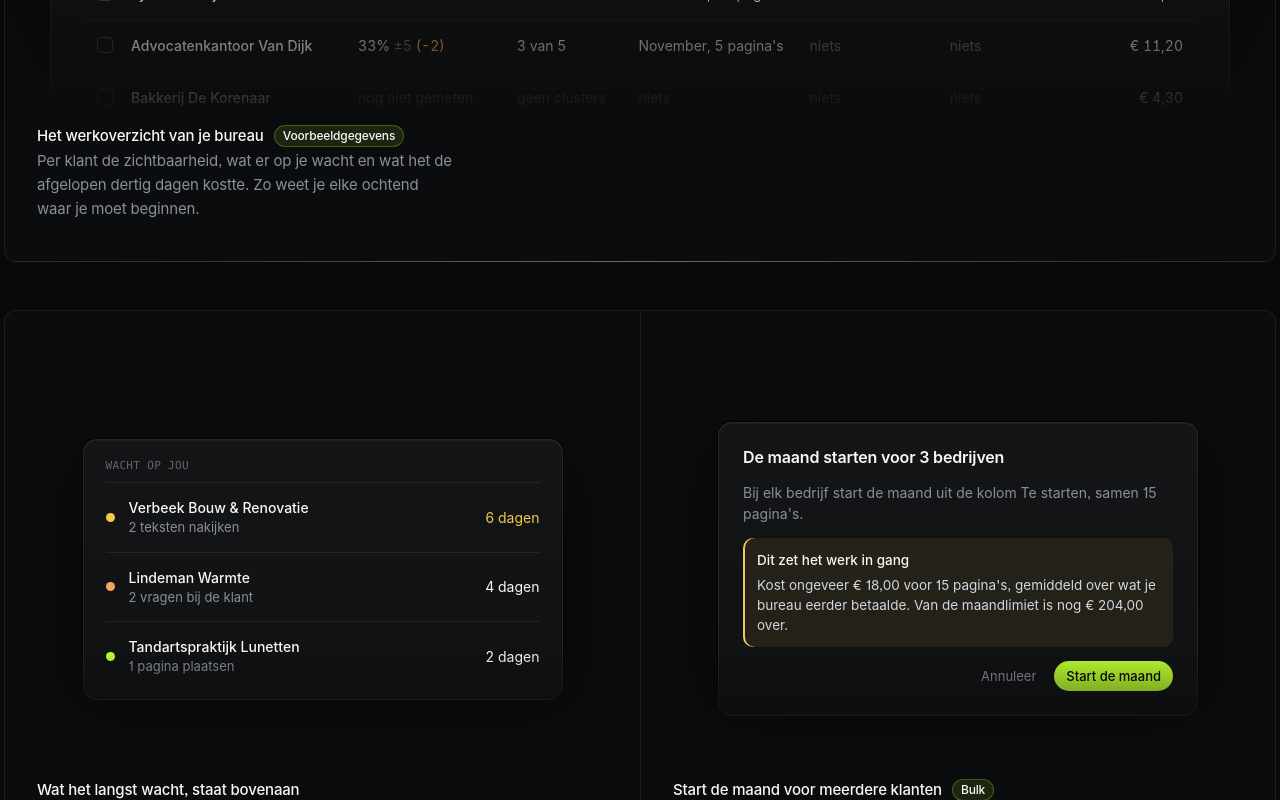
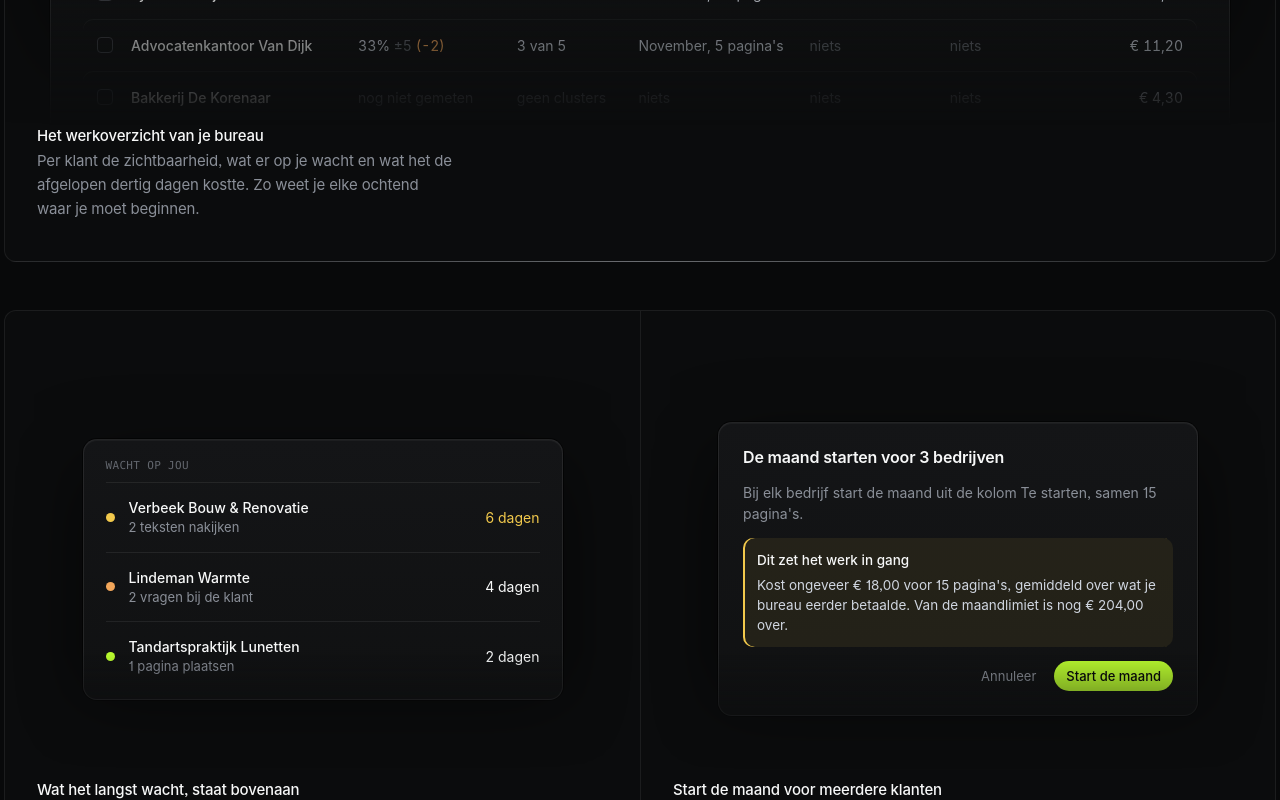
Before and after one commit to JanWillemKoopman/orbit, a Next.js app: page /beheer in a window 1280 px wide. Shown: the part 1700-2500 px from the top of the page. Built offline with nearby package versions, Linux system fonts and the light colour scheme.

Commit message:
Productpagina's: markeringen bij de bijschriften weggehaald
Co-Authored-By: Claude Opus 5.5 <noreply@anthropic.com>
Claude-Session: https://claude.ai/code/session_01BW8UUPrt6mocr3gUVUWBpL

```diff
--- a/app/pagina-mobiel.css
+++ b/app/pagina-mobiel.css
@@ -29,11 +29,6 @@
   .lp-cel .lp-caption { padding-top: 32px; }
   .lp-caption h3 { display: flex; flex-direction: column; align-items: flex-start; gap: 0; font-size: 15px; line-height: 24px; }
   .lp-caption p { max-width: none; margin-top: 4px; }
-  /* Het label wordt een stil kopje boven de titel in plaats van een chip die onder de titel afbreekt */
-  .lp-label {
-    order: -1; height: auto; padding: 0; margin-bottom: 2px; border-radius: 0; background: none; box-shadow: none;
-    font-family: var(--font-mono); font-size: 11px; line-height: 16px; letter-spacing: 0.02em; text-transform: uppercase; color: var(--text-quaternary);
-  }
 }
 
 @media (max-width: 640px) {
--- a/app/pagina.css
+++ b/app/pagina.css
@@ -50,11 +50,6 @@
 .lp-cel .lp-caption { padding-top: 8px; }
 .lp-caption h3 { display: flex; align-items: center; flex-wrap: wrap; gap: 4px 10px; font-size: 15px; line-height: 1.5; font-weight: var(--weight-medium); letter-spacing: -0.011em; color: var(--text-primary); }
 .lp-caption p { margin-top: 2px; max-width: 44ch; font-size: 15px; line-height: 1.6; letter-spacing: -0.011em; color: var(--text-tertiary); text-wrap: pretty; }
-.lp-label {
-  display: inline-flex; align-items: center; height: 22px; padding: 0 9px; border-radius: var(--radius-pill);
-  font-size: 12px; font-weight: var(--weight-medium); color: var(--text-primary);
-  background: rgba(188, 255, 47, 0.1); box-shadow: inset 0 0 0 1px rgba(188, 255, 47, 0.25);
-}
 
 /* Groot beeld: 64 px breder dan de tekst, zoals op linear.app --------------- */
 .lp-beeld, .lp-raster { margin-inline: -32px; }
--- a/app/werkwijze/werkwijze.css
+++ b/app/werkwijze/werkwijze.css
@@ -39,11 +39,6 @@
 .pd-caption h3 { font-size: 15px; line-height: 1.5; font-weight: var(--weight-medium); letter-spacing: -0.011em; color: var(--text-primary); }
 .pd-caption p { margin-top: 2px; font-size: 15px; line-height: 1.6; letter-spacing: -0.011em; color: var(--text-tertiary); text-wrap: pretty; }
 .pd-caption h3 { display: flex; align-items: center; flex-wrap: wrap; gap: 4px 10px; }
-.pd-label {
-  display: inline-flex; align-items: center; height: 22px; padding: 0 9px; border-radius: var(--radius-pill);
-  font-size: 12px; font-weight: var(--weight-medium); color: var(--text-primary);
-  background: rgba(188, 255, 47, 0.1); box-shadow: inset 0 0 0 1px rgba(188, 255, 47, 0.25);
-}
 
 /* Groot paneel: lichtval van boven, venster loopt rechts en onder weg */
 .pd-panel {
--- a/components/product/Blokken.tsx
+++ b/components/product/Blokken.tsx
@@ -9,7 +9,7 @@ import Link from 'next/link'
 import { preload } from 'react-dom'
 import { HeroVideo } from './HeroVideo'
 
-export type Bijschrift = { titel: string; tekst: string; label?: string }
+export type Bijschrift = { titel: string; tekst: string }
 
 export function Kop({ id, title, description }: { id: string; title: string; description: string }) {
   return (
@@ -23,7 +23,7 @@ export function Kop({ id, title, description }: { id: string; title: string; des
 function Tekst({ b }: { b: Bijschrift }) {
   return (
     <figcaption className="pd-caption">
-      <h3>{b.titel}{b.label && <span className="pd-label">{b.label}</span>}</h3>
+      <h3>{b.titel}</h3>
       <p>{b.tekst}</p>
     </figcaption>
   )
@@ -143,7 +143,7 @@ export function Intro({ id, titel, tekst, link, label }: { id: string; titel: st
 function BijschriftTekst({ b }: { b: Bijschrift }) {
   return (
     <figcaption className="lp-caption">
-      <h3>{b.titel}{b.label && <span className="lp-label">{b.label}</span>}</h3>
+      <h3>{b.titel}</h3>
       <p>{b.tekst}</p>
     </figcaption>
   )
--- a/content/beheer.ts
+++ b/content/beheer.ts
@@ -30,11 +30,10 @@ export const secties = {
     beeld: {
       titel: 'Het werkoverzicht van je bureau',
       tekst: 'Per klant de zichtbaarheid, wat er op je wacht en wat het de afgelopen dertig dagen kostte. Zo weet je elke ochtend waar je moet beginnen.',
-      label: 'Voorbeeldgegevens',
     },
     cellen: [
       { titel: 'Wat het langst wacht, staat bovenaan', tekst: 'Open vragen, teksten om na te kijken en pagina’s om te plaatsen, met het aantal dagen dat het al wacht.' },
-      { titel: 'Start de maand voor meerdere klanten', tekst: 'Vink bedrijven aan en start hun maand in één keer. Vooraf zie je hoeveel pagina’s het samen zijn en ongeveer wat het kost.', label: 'Bulk' },
+      { titel: 'Start de maand voor meerdere klanten', tekst: 'Vink bedrijven aan en start hun maand in één keer. Vooraf zie je hoeveel pagina’s het samen zijn en ongeveer wat het kost.' },
     ] as Bijschrift[],
   },
   klanten: {
@@ -47,7 +46,6 @@ export const secties = {
     beeld: {
       titel: 'Elke klant zijn eigen dossier',
       tekst: 'Leg per bureau vast hoeveel pagina’s een nieuwe klant per maand krijgt en of nieuwe clusters elke maand gemeten worden. Pas het per klant aan wanneer je wilt.',
-      label: 'Voorbeeldgegevens',
     },
     cellen: [
       { titel: 'Naam en website, meer niet', tekst: 'Bij de knop staat wat een onderzoek je bureau eerder gemiddeld kostte, en wat er van de maandlimiet over is.' },
@@ -63,11 +61,10 @@ export const secties = {
     beeld: {
       titel: 'Iedereen in je bureau op één plek',
       tekst: 'Wie beheerder is, wie meekijkt, welk bedrijf een kijker ziet en wanneer iemand voor het laatst inlogde. Openstaande uitnodigingen staan erbij.',
-      label: 'Voorbeeldgegevens',
     },
     cellen: [
-      { titel: 'Uitnodigen met een rol', tekst: 'Kies beheerder of kijker, en bij een kijker meteen de bedrijven. De uitnodiging gaat per mail en werkt veertien dagen.', label: 'Toegang' },
-      { titel: 'Jij bepaalt wat een kijker mag', tekst: 'Vragen beantwoorden, materiaal toevoegen, teksten goedkeuren. Zet aan wat past bij de samenwerking.', label: 'Kijkers' },
+      { titel: 'Uitnodigen met een rol', tekst: 'Kies beheerder of kijker, en bij een kijker meteen de bedrijven. De uitnodiging gaat per mail en werkt veertien dagen.' },
+      { titel: 'Jij bepaalt wat een kijker mag', tekst: 'Vragen beantwoorden, materiaal toevoegen, teksten goedkeuren. Zet aan wat past bij de samenwerking.' },
       { titel: 'Je klant ziet alleen zijn eigen bedrijf', tekst: 'Geen Beheer en geen andere klanten. Wat hij mag doen, staat in zijn rondleiding en achter het vraagteken.' },
       { titel: 'Als er iets misgaat, zie je wat en wat je doet', tekst: 'Onder Systeemstatus staat per klant wat er niet lukte en wat je eraan doet, zoals een sleutel die wordt geweigerd. Geen foutcode, maar een zin.' },
     ] as Bijschrift[],
@@ -82,11 +79,10 @@ export const secties = {
     beeld: {
       titel: 'Eén scherm voor je kosten',
       tekst: 'Het verbruik van deze maand naast je maandlimiet, met een schatting van wat er volgende maand vanzelf loopt.',
-      label: 'Voorbeeldgegevens',
     },
     cellen: [
       { titel: 'De prijs staat bij de knop', tekst: 'Een schatting uit wat je eigen bureau eerder betaalde. Zonder geschiedenis staat er geen verzonnen bedrag, maar “nog geen schatting”.' },
-      { titel: 'Kosten per klant', tekst: 'Zie welke klant wat kost, zodat je je uren en je tarief op het echte verbruik afstemt.', label: 'Voorbeeldgegevens' },
+      { titel: 'Kosten per klant', tekst: 'Zie welke klant wat kost, zodat je je uren en je tarief op het echte verbruik afstemt.' },
       { titel: 'Jouw sleutels, jouw rekening', tekst: 'Je vult zelf de sleutel van OpenAI in. Extra meetkanalen en zoekdata werken met een eigen sleutel. Een testknop per sleutel, daarna zie je alleen de laatste vier tekens.' },
       { titel: 'De maandlimiet stopt nieuw werk', tekst: 'Is hij bereikt, dan krijgen de beheerders een melding. Nieuw werk dat geld kost start weer op de 1e van de volgende maand, of eerder als je de limiet verhoogt.' },
     ] as Bijschrift[],
--- a/content/werkwijze.ts
+++ b/content/werkwijze.ts
@@ -29,7 +29,6 @@ export const secties = {
     beeld: {
       titel: 'Wat er deze maand speelt',
       tekst: 'Je ziet welke stap loopt, wat er op jou wacht en wanneer er een melding binnenkomt. Zo weet je elke ochtend waar je moet beginnen.',
-      label: 'Voorbeeldgegevens',
     },
     cellen: [
       { titel: 'Een klant staat in tien minuten klaar', tekst: 'Naam en website zijn genoeg. De lijst Dit bedrijf inrichten loopt met je mee en vinkt zichzelf af, ook voor een nieuwe collega.' },
@@ -46,7 +45,6 @@ export const secties = {
     beeld: {
       titel: 'Zichtbaarheid die je kunt laten zien',
       tekst: 'Elke maand meten, steeds op dezelfde vragen, zodat je groei per onderwerp echt vergelijkt.',
-      label: 'Voorbeeldgegevens',
     },
     cellen: [
       { titel: 'De vragen van jouw klanten, langs de hele klantreis', tekst: 'Van oriëntatie tot beslissing, met het aanbod en de plaatsnamen van het bedrijf. Zo zie je of je klant alleen meedoet in de uitlegfase, of ook als de koper kiest.' },
@@ -64,7 +62,6 @@ export const secties = {
     beeld: {
       titel: 'Plan het werk per maand',
       tekst: 'Per maand zie je welke pagina op antwoorden, akkoord of publicatie wacht. Open maanden vullen zich met de sterkste kansen.',
-      label: 'Voorbeeldgegevens',
     },
     cellen: [
       { titel: 'Van gemist antwoord naar pagina', tekst: "Een vraag waarbij AI concurrenten noemt, wordt een kans en daarna een pagina. Nooit twee pagina's over hetzelfde." },
@@ -81,7 +78,6 @@ export const secties = {
     beeld: {
       titel: 'Teksten die klinken als je klant',
       tekst: 'Het antwoord van de klant staat in de tekst. Een bewering zonder bron valt op.',
-      label: 'Voorbeeldgegevens',
     },
     cellen: [
       { titel: 'Je klant antwoordt waar hij is', tekst: 'Via een link op zijn telefoon, zonder account. Het antwoord gaat direct mee naar het schrijven en jij belt niet meer na.' },
@@ -100,7 +96,6 @@ export const secties = {
     beeld: {
       titel: 'Een verslag dat het gesprek voert',
       tekst: 'Zichtbaarheid, wat er live ging en wat het deed, en wat volgende maand op de planning staat. Met de naam van je bureau erboven.',
-      label: 'Voorbeeldgegevens',
     },
     cellen: [
       { titel: 'Eerlijk over het effect', tekst: 'Per pagina de stand vóór publicatie en na 14 en 28 dagen, op dezelfde vragen. Bij te weinig vragen zegt Orbit dat het nog niet te zeggen is.' },
```
Also changed, not shown: content/ai.ts (+3 -4 lines), content/kwaliteit.ts (+2 -5 lines).
